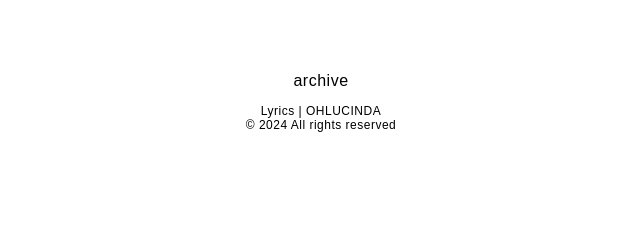
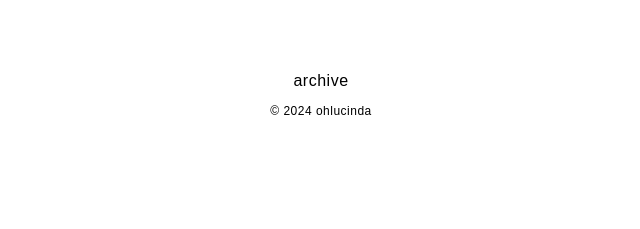
Before and after one commit to ohlucinda/gem-dtp, a Jekyll site: the page built from _posts/2026-05-21-花より実.md, in a window 1280 px wide. Shown: the part 1815-2044 px from the top of the page, without its empty margins (319-959 px from the left). Built offline with Jekyll 4.4.1, drawn with Linux system fonts in a browser that asks for light colours; some web fonts are replaced.

Commit message:
Update post.html

```diff
--- a/_layouts/post.html
+++ b/_layouts/post.html
@@ -185,11 +185,7 @@ photos and words
 
   <br><br>
 
- <div class="links">
-   <a href="https://lyrics.ohlucinda.com" target="_blank">Lyrics</a> |
-   <a href="https://ohlucinda.com" target="_blank">OHLUCINDA</a></div>
-
-  <div class="copyright">© 2024 All rights reserved</div>
+ © 2024 ohlucinda
 
 </footer>
 
```
